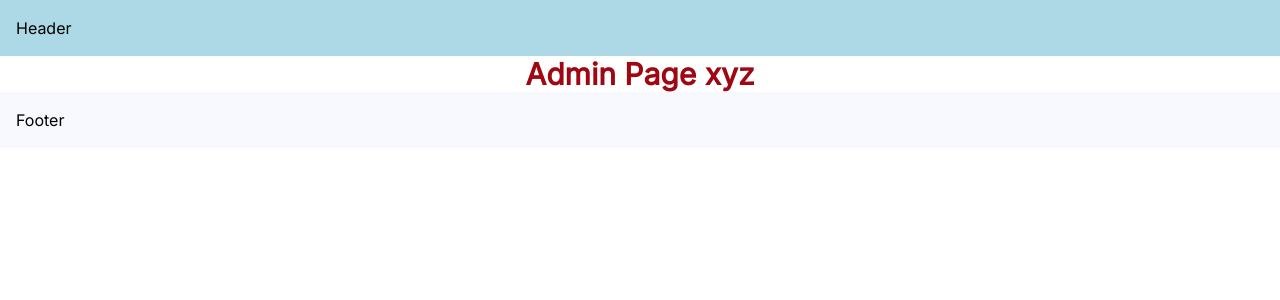
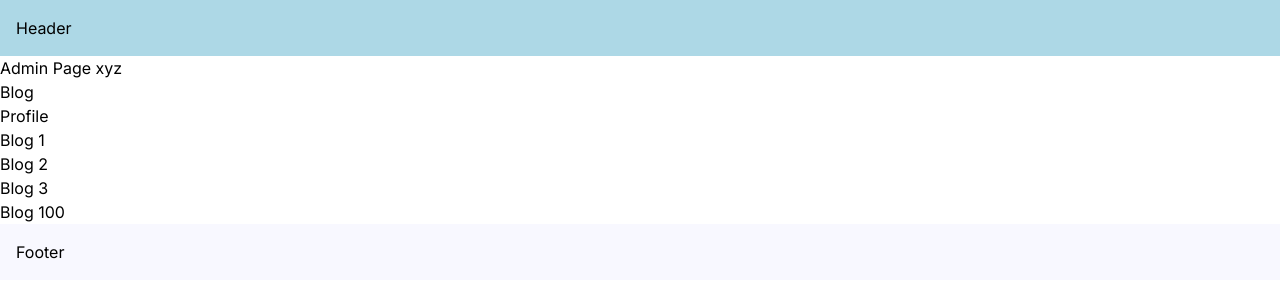
Before and after one commit to SwayaanTechnologies/nextjs, a Next.js app in the folder blog-post-app/: page / in a window 1280 px wide. Shown: the top 300 px of the page. Built offline with nearby package versions, Linux system fonts and the light colour scheme.

Commit message:
Updated Blog Post

```diff
--- a/blog-post-app/src/app/(admin)/page.tsx
+++ b/blog-post-app/src/app/(admin)/page.tsx
@@ -1,8 +1,42 @@
-export default function Admin() {
+// Styling Example
+
+// export default function Admin() {
+//   return (
+//     <h1 className="text-3xl font-bold text-center text-red-800">
+//       Admin Page xyz
+//     </h1>
+//   )
+
+//   }
+
+
+
+// Navigating to blog and profile pages
+
+import Link from 'next/link';
+
+export default function Home() {
+  const blogId = 100;
   return (
-    <h1 className="text-3xl font-bold text-center text-red-800">
+
+    <>
+      <h1>
       Admin Page xyz
     </h1>
-  )
-
-  }
+      <Link href="/blog">Blog</Link>
+      <br />
+      <Link href="/profile">Profile</Link>
+      <br />
+      <h2>
+      <Link href="/blog/1">Blog 1</Link>
+      </h2>
+      <h2>
+      <Link href="/blog/2">Blog 2</Link>
+      </h2>
+      <h2>
+        <Link href="/blog/3" replace>Blog 3</Link>
+      </h2>
+      <Link href={`/blog/${blogId}`}>Blog {blogId}</Link>
+    </>
+  );
+}
--- a/blog-post-app/src/app/(auth)/layout.tsx
+++ b/blog-post-app/src/app/(auth)/layout.tsx
@@ -1,11 +1,51 @@
 // app/(auth)/layout.tsx
+// export default function AuthLayout({ children }: { children: React.ReactNode }) {
+//     return (
+//       <>
+//         {children}
+//         <footer style={{ backgroundColor: "ghostwhite", padding: "1rem" }}>
+//           <p>Footer</p>
+//         </footer>
+//       </>
+//     );
+//   }
+
+
+// File: app/auth/layout.tsx
+'use client';
+
+import Link from 'next/link';
+import { usePathname } from 'next/navigation';
+
+const navLinks = [
+  { name: 'Register', href: '/register' },
+  { name: 'Login', href: '/login' },
+  { name: 'Forgot Password', href: '/forgot-password' },
+];
+
 export default function AuthLayout({ children }: { children: React.ReactNode }) {
+  const pathname = usePathname();
+
   return (
     <>
+      <nav className="mb-4">
+        {navLinks.map((link) => {
+          const isActive =
+            pathname === link.href ||
+            (pathname.startsWith(link.href) && link.href !== '/');
+
+          return (
+            <Link
+              key={link.name}
+              href={link.href}
+              className={isActive ? 'font-bold mr-4' : 'text-blue-500 mr-4'}
+            >
+              {link.name}
+            </Link>
+          );
+        })}
+      </nav>
       {children}
-        <footer style={{ backgroundColor: "ghostwhite", padding: "1rem" }}>
-          <p>Footer</p>
-        </footer>
     </>
   );
 }
--- a/blog-post-app/src/app/blog/[blogId]/page.tsx
+++ b/blog-post-app/src/app/blog/[blogId]/page.tsx
@@ -6,7 +6,12 @@
 //     };
 //   };
 
-  export default async function BlogDetails({ params: { blogId } } : { params : { blogId: string}}) {
+  // export default async function BlogDetails({ params: { blogId } } : { params : { blogId: string}}) {
 
-    return <h1>Details about Blog {blogId}</h1>;
-  }
+  //   return <h1>Details about Blog {blogId}</h1>;
+  // }
+
+export default async function BlogDetails({ params } : { params : { blogId: string } }) {
+  const { blogId } = await params;
+  return <h1>Details about Blog {blogId}</h1>;
+}
--- a/blog-post-app/src/app/blog/page.tsx
+++ b/blog-post-app/src/app/blog/page.tsx
@@ -9,15 +9,31 @@
 //     );
 //   }
 
-import { posts } from '@/lib/posts';
-import PostPreview from '@/components/blog/PostPreview';
 
-export default function BlogIndexPage() {
+
+// import { posts } from '@/lib/posts';
+// import PostPreview from '@/components/blog/PostPreview';
+
+// export default function BlogIndexPage() {
+//   return (
+//     <div className="space-y-6">
+//       {posts.map((post) => (
+//         <PostPreview key={post.slug} post={post} />
+//       ))}
+//     </div>
+//   );
+// }
+
+
+
+import Link from 'next/link';
+
+export default function BlogList() {
+
   return (
-    <div className="space-y-6">
-      {posts.map((post) => (
-        <PostPreview key={post.slug} post={post} />
-      ))}
-    </div>
+    <>
+      <h1>Blog List</h1>
+      <Link href="/">Home</Link>
+    </>
   );
 }
```
Lines whose indentation alone changed are shown as unchanged.
